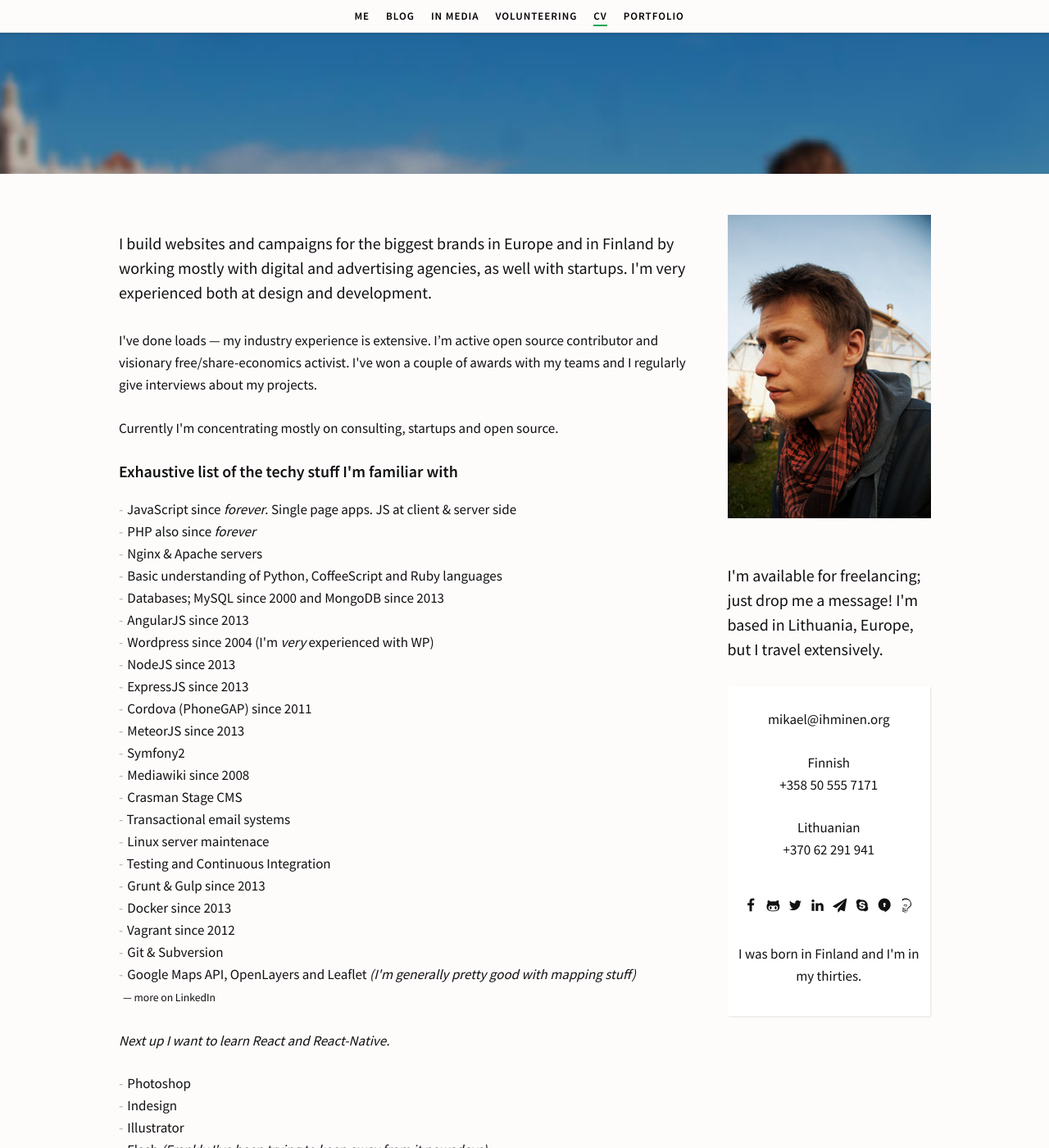
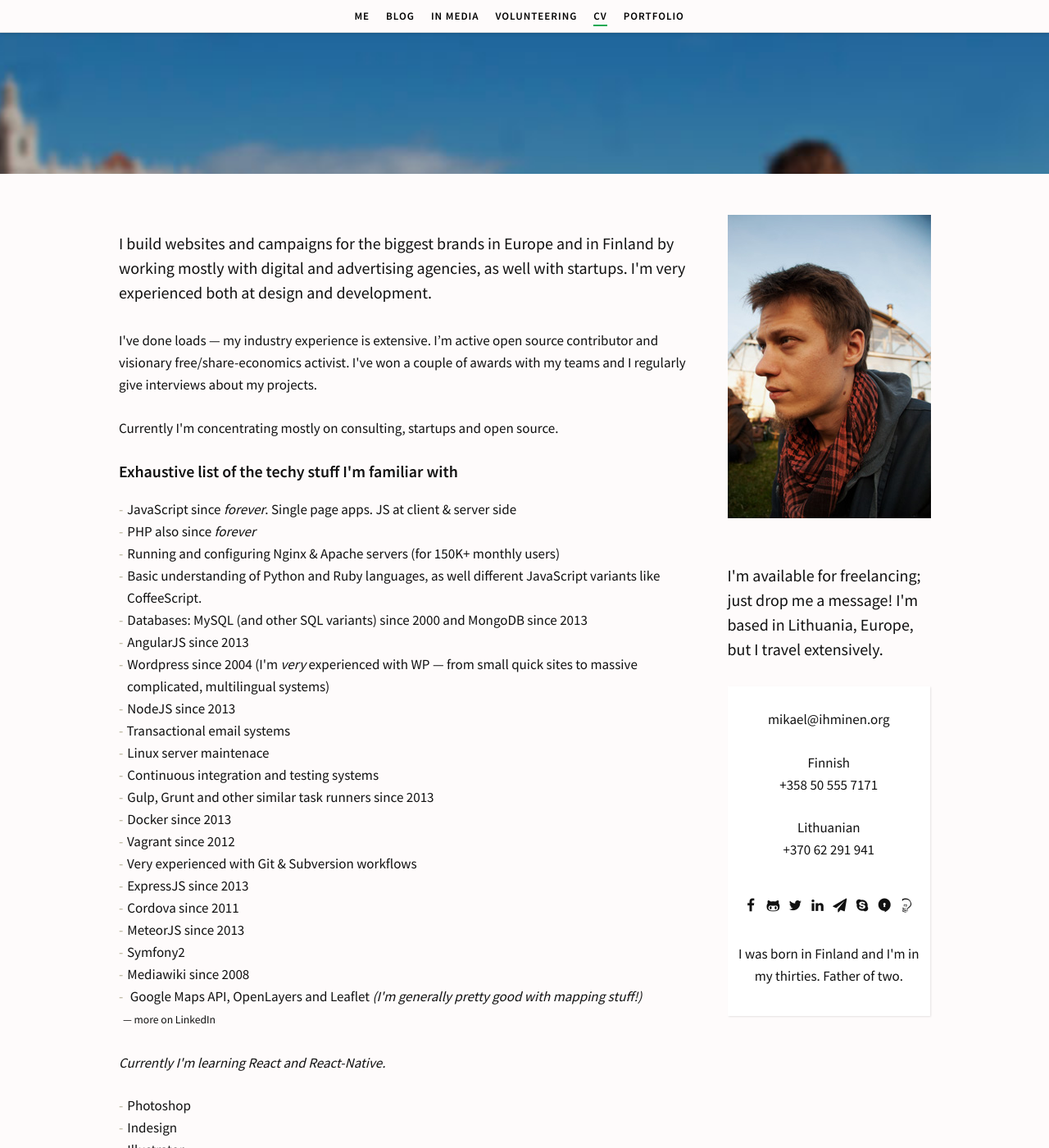
Before and after one commit to simison/simison.github.io, a Jekyll site: the page built from cv/index.html, in a window 1280 px wide and 1400 px high, scrolled down 1147 px. Shown: the whole window at 82% size. Built offline with Jekyll 4.4.1, drawn with Linux system fonts in a browser that asks for light colours; some web fonts are replaced; some of the changed text lies outside the part shown.

Commit message:
Small text update

```diff
--- a/cv/index.html
+++ b/cv/index.html
@@ -21,9 +21,18 @@ body_id: "cv"
   <article class="main">
     <div class="content" id="content">
 
-      <p class="lead cv-lead">I build websites and campaigns for the biggest brands in Europe and in Finland by working mostly with digital and advertising agencies, as well with startups. I'm very experienced both at design and development.</p>
+      <p class="lead cv-lead">
+        I build websites and campaigns for the biggest brands in Europe and in
+        Finland by working mostly with digital and advertising agencies, as
+        well with startups. I'm very experienced both at design and development.
+      </p>
 
-      <p>I've done loads — my industry experience is extensive. I’m active open source contributor and visionary free/share-economics activist. I've won a couple of awards with my teams and I regularly give interviews about my projects.</p>
+      <p>
+        I've done loads — my industry experience is extensive. I’m active open
+        source contributor and visionary free/share-economics activist. I've won
+        a couple of awards with my teams and I regularly give interviews about
+        my projects.
+      </p>
 
       <p>Currently I'm concentrating mostly on consulting, startups and open source.</p>
 
@@ -31,38 +40,39 @@ body_id: "cv"
       <ul class="links-colorless list-skills">
         <li>JavaScript since <em>forever</em>. Single page apps. JS at client &amp; server side</li>
         <li>PHP also since <em>forever</em></li>
-        <li><a href="http://nginx.org">Nginx</a> & <a href="https://httpd.apache.org/">Apache</a> servers</li>
-        <li>Basic understanding of Python, <a href="http://coffeescript.org/">CoffeeScript</a> and Ruby languages</li>
-        <li>Databases; MySQL since 2000 and <a href="http://www.mongodb.org/">MongoDB</a> since 2013</li>
+        <li>Running and configuring <a href="https://nginx.org/">Nginx</a> & <a href="https://httpd.apache.org/">Apache</a> servers (for 150K+ monthly users)</li>
+        <li>Basic understanding of Python and Ruby languages, as well different JavaScript variants like <a href="http://coffeescript.org/">CoffeeScript</a>.</li>
+        <li>Databases: MySQL (and other SQL variants) since 2000 and <a href="https://www.mongodb.com/">MongoDB</a> since 2013</li>
         <li><a href="https://angularjs.org/">AngularJS</a> since 2013</li>
-        <li><a href="http://www.wordpress.org">Wordpress</a> since 2004 (I'm <em>very</em> experienced with WP)</li>
+        <li><a href="http://www.wordpress.org">Wordpress</a> since 2004 (I'm <em>very</em> experienced with WP — from small quick sites to massive complicated, multilingual systems)</li>
         <li><a href="http://nodejs.org">NodeJS</a> since 2013</li>
+        <li>Transactional email systems</li>
+        <li>Linux server maintenace</li>
+        <li>Continuous integration and testing systems</li>
+        <li><a href="http://gulpjs.com/">Gulp</a>, <a href="http://gruntjs.com/">Grunt</a> and other similar task runners since 2013</li>
+        <li><a href="https://www.docker.com/">Docker</a> since 2013</li>
+        <li><a href="https://www.vagrantup.com/">Vagrant</a> since 2012</li>
+        <li>Very experienced with <a href="http://git-scm.com/">Git</a> &amp; <a href="https://subversion.apache.org/">Subversion</a> workflows</li>
         <li><a href="http://expressjs.com/">ExpressJS</a> since 2013</li>
-        <li><a href="https://cordova.apache.org/">Cordova</a> (<a href="http://phonegap.com/">PhoneGAP</a>) since 2011</li>
+        <li><a href="https://cordova.apache.org/">Cordova</a> since 2011</li>
         <li><a href="http://www.meteor.com">MeteorJS</a> since 2013</li>
         <li><a href="http://www.symfony.com">Symfony2</a></li>
         <li><a href="http://www.mediawiki.org">Mediawiki</a> since 2008</li>
-        <li><a href="https://www.crasman.fi/fi/palvelut/crasman-stage-julkaisujarjestelma/">Crasman Stage CMS</a></li>
-        <li>Transactional email systems</li>
-        <li>Linux server maintenace</li>
-        <li>Testing and Continuous Integration</li>
-        <li><a href="http://gruntjs.com/">Grunt</a> & <a href="http://gulpjs.com/">Gulp</a> since 2013</li>
-        <li><a href="https://www.docker.com/">Docker</a> since 2013</li>
-        <li><a href="https://www.vagrantup.com/">Vagrant</a> since 2012</li>
-        <li><a href="http://git-scm.com/">Git</a> &amp; <a href="https://subversion.apache.org/">Subversion</a></li>
-        <li><a href="https://developers.google.com/maps/">Google Maps API</a>, <a href="http://openlayers.org/">OpenLayers</a> and <a href="http://www.leafletjs.com/">Leaflet</a> <em>(I'm generally pretty good with mapping stuff)</em></li>
+        <li>
+          <a href="https://developers.google.com/maps/">Google Maps API</a>,
+          <a href="https://openlayers.org/">OpenLayers</a> and
+          <a href="http://www.leafletjs.com/">Leaflet</a> <em>(I'm generally pretty good with mapping stuff!)</em></li>
         <li class="list-skills-more">
           <small>— <a href="https://www.linkedin.com/in/mikaelkorpela">more on LinkedIn</a></small>
         </li>
       </ul>
 
-      <p><em>Next up I want to learn React and React-Native.</em></p>
+      <p><em>Currently I'm learning React and React-Native.</em></p>
 
       <ul class="list-skills">
         <li>Photoshop</li>
         <li>Indesign</li>
         <li>Illustrator</li>
-        <li>Flash <em>(Frankly I've been trying to keep away from it nowadays)</em></li>
       </ul>
 
       <h2 id="work">Worked for...</h2>
@@ -74,7 +84,9 @@ body_id: "cv"
           Developer & Designer
         </div>
         <div class="description">
-          I've worked with multiple agencies, companies and startups as a freelance developer and designer. SEK, Into-Digital, Crasman, Ad Kiivi and many more.
+          I've worked with multiple agencies, companies and startups as a
+          freelance developer and designer. SEK, Into-Digital, Crasman,
+          Ad Kiivi and many more.
         </div>
       </li>
 
@@ -96,13 +110,13 @@ body_id: "cv"
           4/2012—04/2014
         </div>
         <div class="description">
-          Byroo is a digital advertising agency based in Helsinki. Clients include many of the biggest advertising agencies in Finland and notable brands.
+          Byroo was a digital advertising agency based in Helsinki (now part of Creuna). Clients included many of the biggest advertising agencies in Finland and notable brands.
         </div>
       </li>
 
       <li>
         <div class="summary">
-          <h4><a href="http://www.into-digital.fi">Into-Digital Ltd</a></h4>
+          <h4><a href="https://into-digital.fi/">Into-Digital Ltd</a></h4>
           Art Director<br>
           10/2010—05/2011
         </div>
@@ -113,7 +127,7 @@ body_id: "cv"
 
       <li>
         <div class="summary">
-          <h4><a href="http://www.gemilo.fi">Gemilo Ltd</a></h4>
+          <h4><a href="http://www.gemilo.com/">Gemilo Ltd</a></h4>
           Graphic designer<br>
           3/2010—8/2010
         </div>
@@ -124,7 +138,7 @@ body_id: "cv"
 
       <li>
         <div class="summary">
-          <h4><a href="http://www.into-digital.fi">Into-Digital Ltd</a></h4>
+          <h4><a href="https://into-digital.fi/">Into-Digital Ltd</a></h4>
           Art Director<br>
           5/2008—3/2009
         </div>
@@ -197,11 +212,16 @@ body_id: "cv"
         <li><b>2004</b> — Winner of the <a href="http://skillsfinland.fi/">Skills competition</a> in web design, in Finland</li>
       </ul>
 
-      <blockquote tooltips tooltip-speed="fast" tooltip-side="bottom" class="sidequote" title="Jessamyn West (American Writer, 1902-1984)">Talent is helpful but guts are absolutely necessary.</blockquote>
+      <blockquote tooltips tooltip-speed="fast"
+                  tooltip-side="bottom"
+                  class="sidequote"
+                  title="Jessamyn West (American Writer, 1902-1984)">
+        Talent is helpful but guts are absolutely necessary.
+      </blockquote>
 
       <h2 id="language">Language skills</h2>
       Finnish: native<br />
-      English: excellent<br />
+      English: fluent<br />
       Lithuanian: basic<br />
       Swedish: basic<br />
 
@@ -215,21 +235,31 @@ body_id: "cv"
       <p class="lead">I'm available for freelancing; just drop me a message! I'm based in Lithuania, Europe, but I travel extensively.</p>
 
       <div class="panel text-centered links-colorless">
-        <p><a href="mailto:mikael@ihminen.org" class="email">mikael@ihminen.org</a></p>
-
         <p>
-        Finnish<br>
-        <a href="tel:+358505557171" class="tel"><span class="type hidden">Home</span><span class="value" itemprop="tel">+358 50 555 7171</span></a>
+          <a href="mailto:mikael@ihminen.org" class="email" itemprop="email">
+            mikael@ihminen.org
+          </a>
         </p>
 
         <p>
-        Lithuanian<br>
-        <a href="tel:+37062291941" class="tel"><span class="type hidden">Home</span><span class="value" itemprop="tel">+370 62 291 941</span></a>
+          Finnish<br>
+          <a href="tel:+358505557171" class="tel">
+            <span class="type hidden">Home</span>
+            <span class="value" itemprop="tel">+358 50 555 7171</span>
+          </a>
+        </p>
+
+        <p>
+          Lithuanian<br>
+          <a href="tel:+37062291941" class="tel">
+            <span class="type hidden">Home</span>
+            <span class="value" itemprop="tel">+370 62 291 941</span>
+          </a>
         </p>
 
         {% include some.html %}
 
-        <p>I was born in Finland and I'm in my thirties.</p>
+        <p>I was born in Finland and I'm in my thirties. Father of two.</p>
 
       </div>
     </aside>
```
Also changed, not shown: other parts of cv/index.html (+8 -5 lines).
